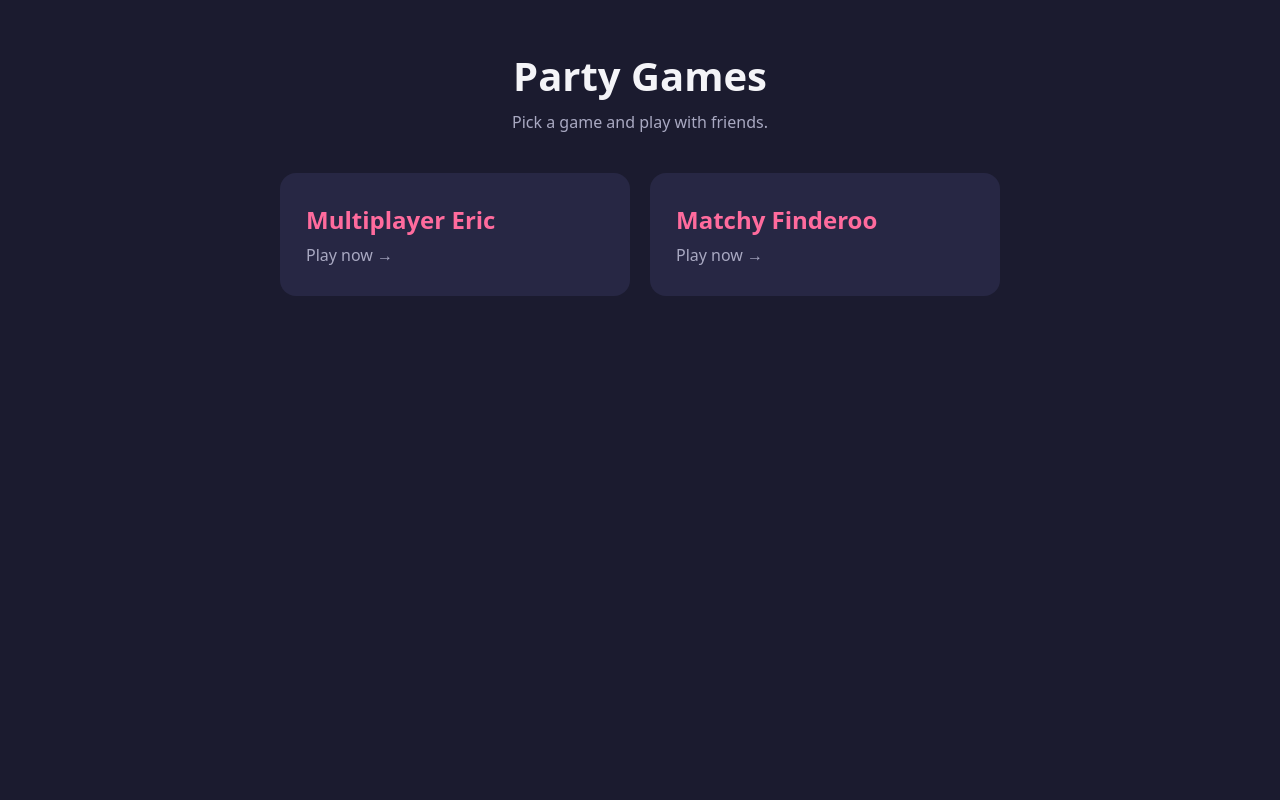
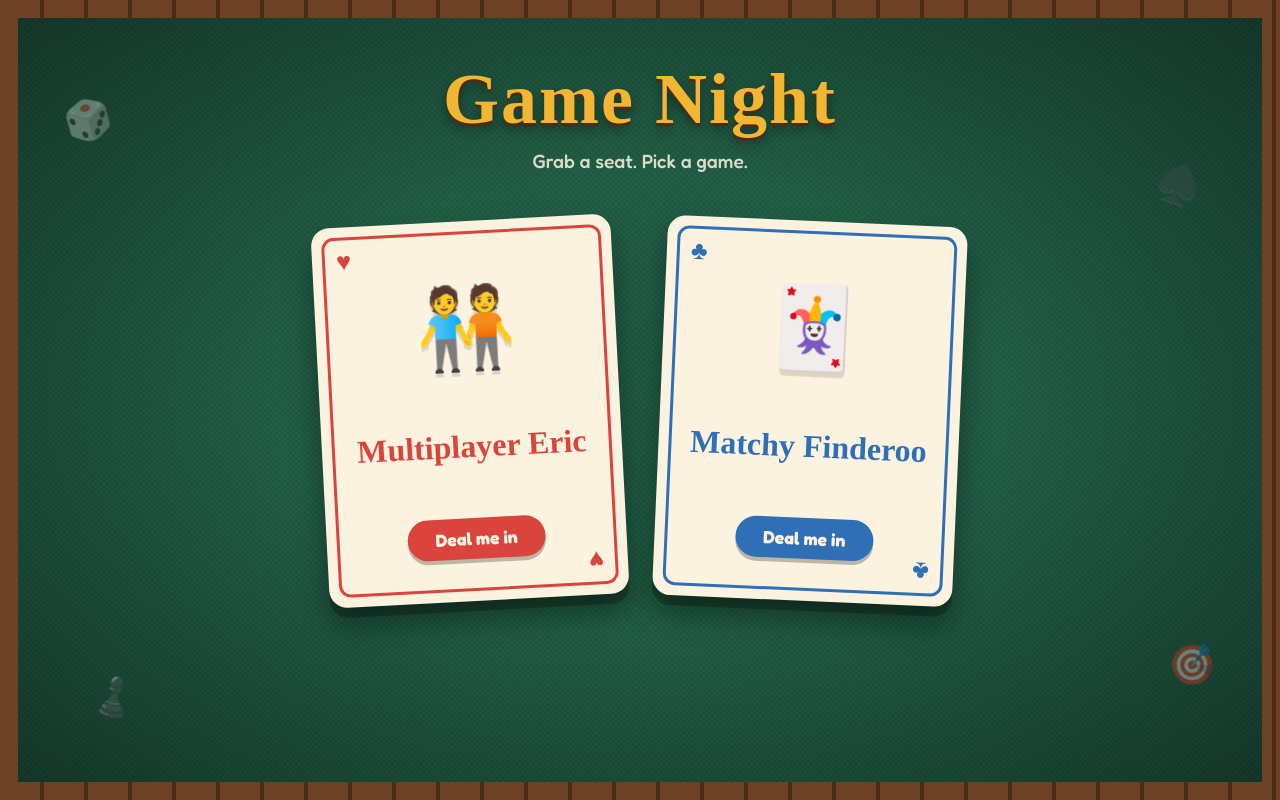
Before and after one commit to easton873/party-games, a plain HTML site: page index.html in a window 1280 px wide. Drawn offline with Linux system fonts and the light colour scheme; a web font is replaced by a local one.

Commit message:
Apply game night theme to index page
Co-Authored-By: Claude Sonnet 5.5 <noreply@anthropic.com>
Claude-Session: https://claude.ai/code/session_01MGCGycsQs9wxykbJveEYGC

```diff
--- a/index.html
+++ b/index.html
@@ -3,63 +3,171 @@
 <head>
   <meta charset="utf-8">
   <meta name="viewport" content="width=device-width, initial-scale=1">
-  <title>Party Games</title>
+  <title>Game Night</title>
+  <link rel="preconnect" href="https://fonts.googleapis.com">
+  <link rel="preconnect" href="https://fonts.gstatic.com" crossorigin>
+  <link href="https://fonts.googleapis.com/css2?family=Fredoka:wght@500;700&family=Patua+One&display=swap" rel="stylesheet">
   <style>
-    /* Theme lives in these variables — swap them to re-skin the page. */
     :root {
-      --bg: #1b1b2f;
-      --card: #272744;
-      --text: #f4f4f8;
-      --muted: #a9a9c2;
-      --accent: #ff6b9d;
+      --felt: #1f5c43;
+      --felt-dark: #143d2d;
+      --wood: #6b4226;
+      --wood-dark: #4a2c17;
+      --cream: #fbf3df;
+      --ink: #3a2a1a;
+      --red: #d9453d;
+      --gold: #f2b632;
+      --blue: #2f6fb5;
     }
     * { box-sizing: border-box; }
     body {
       margin: 0;
       min-height: 100vh;
-      background: var(--bg);
-      color: var(--text);
-      font-family: system-ui, sans-serif;
+      font-family: "Fredoka", system-ui, sans-serif;
+      color: var(--cream);
+      /* felt table with a subtle weave and vignette */
+      background:
+        radial-gradient(ellipse at center, transparent 40%, rgba(0,0,0,.45) 100%),
+        repeating-linear-gradient(45deg, rgba(255,255,255,.025) 0 2px, transparent 2px 4px),
+        repeating-linear-gradient(-45deg, rgba(0,0,0,.05) 0 2px, transparent 2px 4px),
+        var(--felt);
+      /* wood table edge */
+      border: 18px solid var(--wood);
+      border-image: repeating-linear-gradient(90deg, var(--wood) 0 40px, var(--wood-dark) 40px 44px) 18;
+      padding: 40px 16px 56px;
       display: flex;
       flex-direction: column;
       align-items: center;
-      padding: 48px 16px;
+      overflow-x: hidden;
     }
-    h1 { font-size: 2.5rem; margin: 0 0 8px; text-align: center; }
-    p.sub { color: var(--muted); margin: 0 0 40px; text-align: center; }
+
+    header { text-align: center; margin-bottom: 48px; }
+    h1 {
+      font-family: "Patua One", serif;
+      font-size: clamp(2.6rem, 9vw, 4.5rem);
+      margin: 0;
+      color: var(--gold);
+      letter-spacing: 2px;
+      text-shadow: 0 3px 0 var(--wood-dark), 0 6px 12px rgba(0,0,0,.4);
+    }
+    .sub { margin: 8px 0 0; font-size: 1.2rem; opacity: .85; }
+
     .games {
-      display: grid;
-      gap: 20px;
+      display: flex;
+      flex-wrap: wrap;
+      justify-content: center;
+      gap: 40px;
       width: 100%;
-      max-width: 720px;
-      grid-template-columns: repeat(auto-fit, minmax(260px, 1fr));
+      max-width: 800px;
     }
+
+    /* Each game is a card dealt onto the table */
     .game {
-      display: block;
-      background: var(--card);
-      border-radius: 16px;
+      position: relative;
+      width: 300px;
+      min-height: 380px;
       padding: 28px 24px;
-      color: inherit;
+      background: var(--cream);
+      color: var(--ink);
+      border-radius: 18px;
       text-decoration: none;
-      border: 2px solid transparent;
-      transition: transform .15s, border-color .15s;
+      display: flex;
+      flex-direction: column;
+      align-items: center;
+      justify-content: space-between;
+      text-align: center;
+      box-shadow: 0 10px 0 rgba(0,0,0,.25), 0 18px 30px rgba(0,0,0,.4);
+      transition: transform .2s ease, box-shadow .2s ease;
     }
-    .game:hover, .game:focus-visible { transform: translateY(-4px); border-color: var(--accent); }
-    .game h2 { margin: 0 0 8px; color: var(--accent); }
-    .game p { margin: 0; color: var(--muted); }
+    .game:nth-child(odd)  { transform: rotate(-3deg); }
+    .game:nth-child(even) { transform: rotate(2.5deg); }
+    .game:hover, .game:focus-visible {
+      transform: rotate(0deg) translateY(-10px) scale(1.04);
+      box-shadow: 0 18px 0 rgba(0,0,0,.2), 0 30px 40px rgba(0,0,0,.45);
+      outline: none;
+    }
+    .game::before {           /* inner border like a playing card */
+      content: "";
+      position: absolute;
+      inset: 10px;
+      border: 3px solid var(--card-color);
+      border-radius: 12px;
+      pointer-events: none;
+    }
+    .game.eric  { --card-color: var(--red); }
+    .game.matchy { --card-color: var(--blue); }
+
+    .corner {
+      position: absolute;
+      font-family: "Patua One", serif;
+      font-size: 1.6rem;
+      line-height: 1;
+      color: var(--card-color);
+    }
+    .corner.tl { top: 22px; left: 24px; }
+    .corner.br { bottom: 22px; right: 24px; transform: rotate(180deg); }
+
+    .icon { font-size: 5rem; margin-top: 28px; filter: drop-shadow(0 4px 0 rgba(0,0,0,.12)); }
+    .game h2 {
+      font-family: "Patua One", serif;
+      font-size: 2rem;
+      margin: 0;
+      line-height: 1.1;
+      color: var(--card-color);
+    }
+    .play {
+      margin-bottom: 14px;
+      padding: 10px 28px;
+      border-radius: 999px;
+      background: var(--card-color);
+      color: var(--cream);
+      font-weight: 700;
+      font-size: 1.1rem;
+      box-shadow: 0 4px 0 rgba(0,0,0,.25);
+    }
+
+    /* scattered game pieces for atmosphere */
+    .deco { position: fixed; font-size: 2.4rem; opacity: .35; pointer-events: none; user-select: none; }
+    .d1 { top: 12%; left: 5%;  transform: rotate(-15deg); }
+    .d2 { top: 20%; right: 6%; transform: rotate(20deg); }
+    .d3 { bottom: 10%; left: 7%; transform: rotate(12deg); }
+    .d4 { bottom: 14%; right: 5%; transform: rotate(-25deg); }
+
+    @media (max-width: 480px) {
+      body { border-width: 10px; padding-top: 28px; }
+      .games { gap: 32px; }
+      .deco { display: none; }
+    }
+    @media (prefers-reduced-motion: reduce) {
+      .game { transition: none; }
+    }
   </style>
 </head>
 <body>
-  <h1>Party Games</h1>
-  <p class="sub">Pick a game and play with friends.</p>
+  <span class="deco d1" aria-hidden="true">🎲</span>
+  <span class="deco d2" aria-hidden="true">♠️</span>
+  <span class="deco d3" aria-hidden="true">♟️</span>
+  <span class="deco d4" aria-hidden="true">🎯</span>
+
+  <header>
+    <h1>Game Night</h1>
+    <p class="sub">Grab a seat. Pick a game.</p>
+  </header>
+
   <main class="games">
-    <a class="game" href="https://multiplayer-eric.onrender.com/">
+    <a class="game eric" href="https://multiplayer-eric.onrender.com/">
+      <span class="corner tl">♥</span>
+      <span class="icon" aria-hidden="true">🧑‍🤝‍🧑</span>
       <h2>Multiplayer Eric</h2>
-      <p>Play now →</p>
+      <span class="play">Deal me in</span>
+      <span class="corner br">♥</span>
     </a>
-    <a class="game" href="https://matchy-finderoo.onrender.com/">
+    <a class="game matchy" href="https://matchy-finderoo.onrender.com/">
+      <span class="corner tl">♣</span>
+      <span class="icon" aria-hidden="true">🃏</span>
       <h2>Matchy Finderoo</h2>
-      <p>Play now →</p>
+      <span class="play">Deal me in</span>
+      <span class="corner br">♣</span>
     </a>
   </main>
 </body>
```
